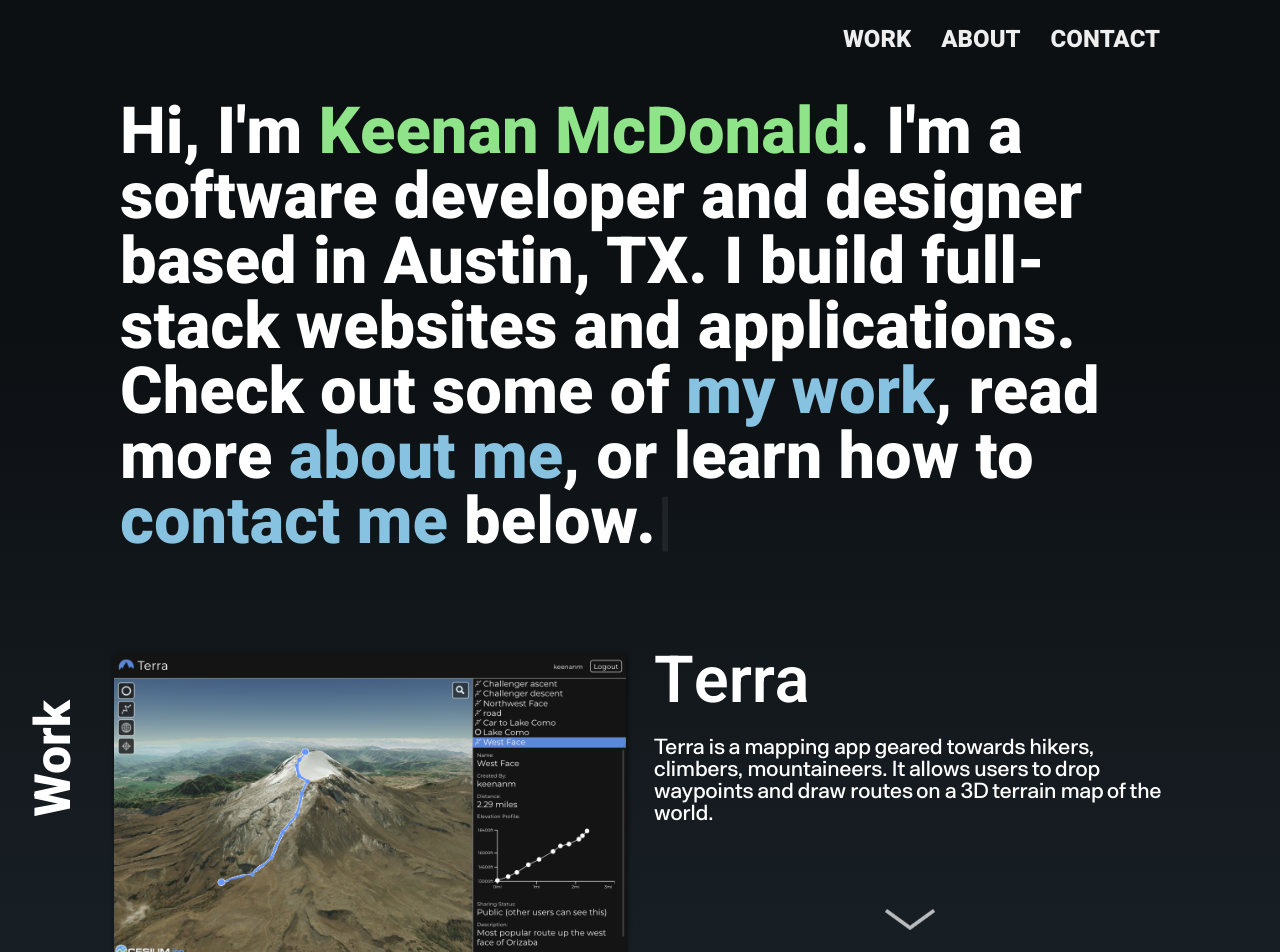
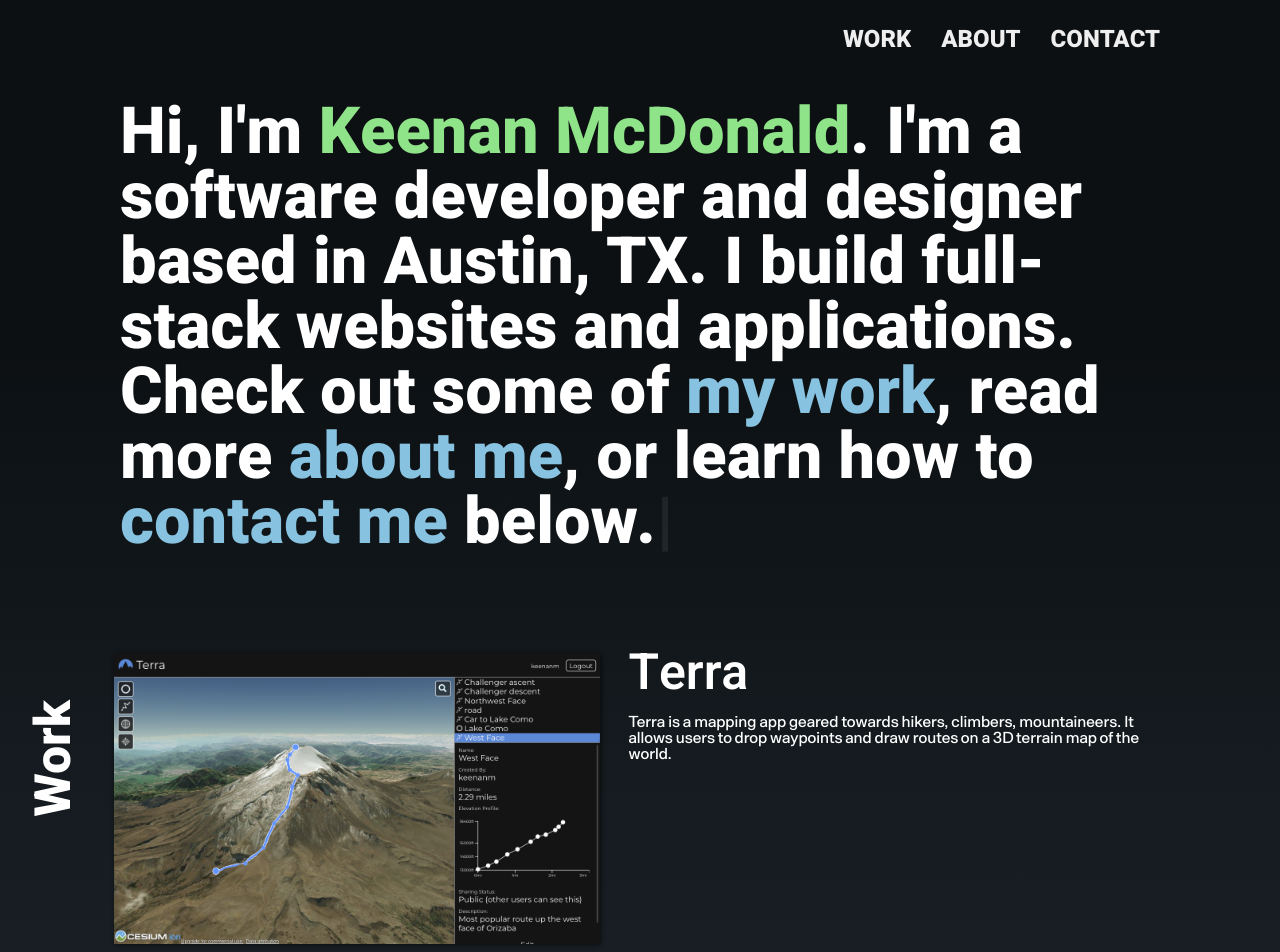
Before and after one commit to keenanmcdonald/react-portfolio, a React (Create React App) app: page / in a window 1280 px wide. Shown: the top 952 px of the page. Built offline with nearby package versions, Linux system fonts and the light colour scheme.

Commit message:
project description changes

```diff
--- a/src/App.css
+++ b/src/App.css
@@ -162,7 +162,6 @@ section#work{
 
 .selected-project div{
   padding: 14px;
-  flex: 1
 }
 
 .selected-project h4{
@@ -177,6 +176,20 @@ section#work{
 .project-info-container{
   height: 100%;
   position: relative;
+  flex: 21;
+}
+
+.project-image-container{
+  flex: 19;
+}
+
+.project-description p {
+  font-size: 16px;
+  font-family: arbeit;
+}
+
+div.project-description{
+  padding: 0;
 }
 
 .selected-project .project-image{
@@ -236,33 +249,11 @@ a.repo:hover{
   margin-bottom: 4px;
 }
 
-h1.project-title{
+h2.project-title{
+  font-size: 50px;
   font-weight: 600;
   padding-top: 0;
-  margin-bottom: 20px;
-}
-
-button.expand-project{
-  background: transparent;
-  border: none;
-  border-radius: 4px;
-  font-size: 20px;
-  position: absolute;
-  bottom: 16px;
-  width: calc(100% - 28px);
-  padding-top: 16px;
-  margin-bottom: 12px;
-  transition: 0.5s;
-  opacity: 0.7;
-}
-button.expand-project:hover{
-  background:#87c2e03a;
-  cursor: pointer;
-  opacity: 1;
-}
-img.down-arrow{
-  width: 10%;
-  animation: Bounce 2s linear infinite;
+  margin-bottom: 14px;
 }
 
 
--- a/src/App.js
+++ b/src/App.js
@@ -21,7 +21,11 @@ class App extends React.Component {
           id: 0,
           title:'Terra',
           selected:false,
-          description: 'Terra is a mapping app geared towards hikers, climbers, mountaineers. It allows users to drop waypoints and draw routes on a 3D terrain map of the world.',
+          description: (
+            <p>
+              Terra is a mapping app geared towards hikers, climbers, mountaineers. It allows users to drop waypoints and draw routes on a 3D terrain map of the world.
+            </p>
+          ),
           screenshotDesktop: 'terra-desktop.png',
           screenshotMobile: 'terra-mobile.png',
           techStack: {frontEnd: 'Javascript, React, CesiumJS, Resium', backEnd: 'NodeJS, Express, Postgresql'},
--- a/src/components/SelectedProject.js
+++ b/src/components/SelectedProject.js
@@ -12,11 +12,8 @@ function SelectedProject(props){
                     </div>
                 </div>
                 <div className='project-info-container'>
-                    <h1 className='project-title'>{props.title}</h1>
-                    <p>{props.description}</p>
-                    <button className='expand-project'>
-                        <img className='down-arrow' alt='down arrow' src='/images/down-arrow.png'/>
-                    </button>
+                    <h2 className='project-title'>{props.title}</h2>
+                    <div className='project-description'>{props.description}</div>
                 </div>
         </div>
 
```
